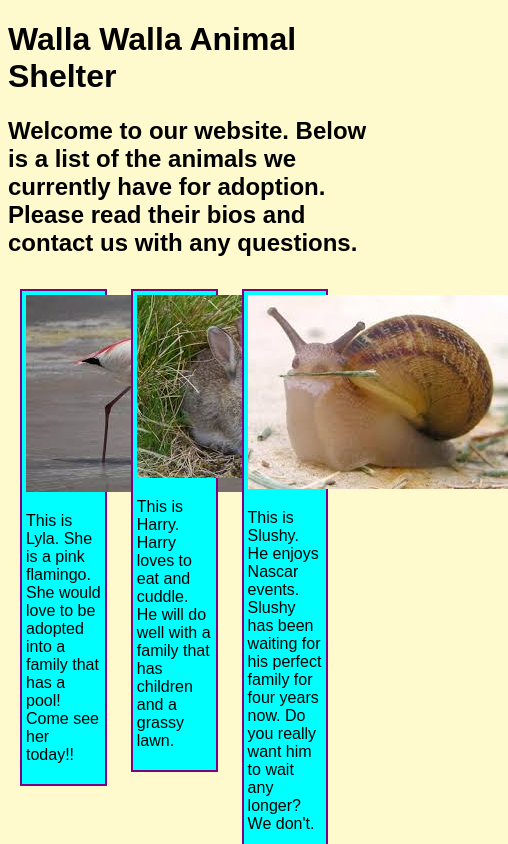
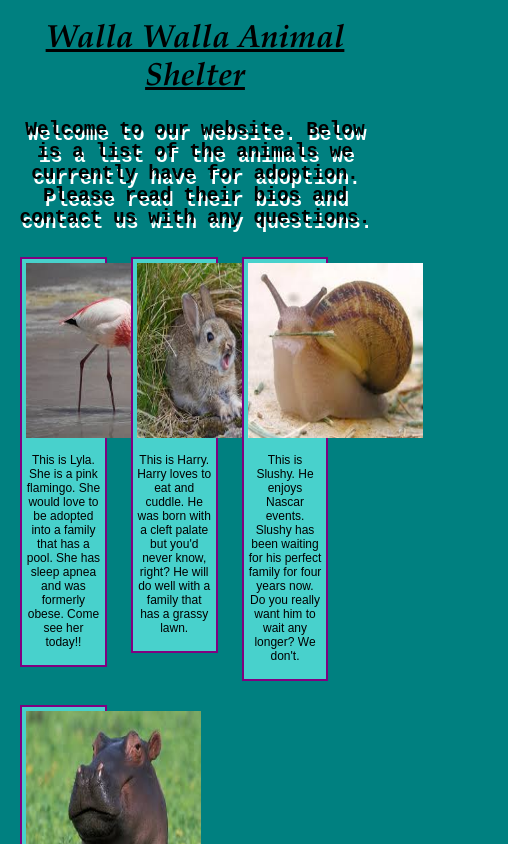
Before and after one commit to CallaRudolph/animal-shelter, a plain HTML site: page index.html in a window 390 px wide. Shown: the top 844 px of the page, 508 px wide, since content can reach past the window. Drawn offline with Linux system fonts and the light colour scheme.

Commit message:
update formatting in columns and create multiple media query elements

```diff
--- a/css/styles.css
+++ b/css/styles.css
@@ -1,9 +1,26 @@
 body {
-  background-color: lemonchiffon;
+  background-color: aquamarine;
   font-family: sans-serif;
 }
+
 .main {
   width: 100%;
+  text-align: center;
+  font-size: 12px;
+}
+
+h1 {
+  text-align: center;
+  font-family: "Palatino Linotype", "Book Antiqua", Palatino, serid;
+  font-style: oblique;
+  text-decoration: underline;
+}
+
+h2 {
+  text-align:center;
+  font-family: monospace;
+  font: lucida;
+  text-shadow: white 2px 5px;
 }
 
 .column {
@@ -13,13 +30,35 @@ body {
   border: 2px solid purple;
   padding: 4px;
   margin: 12px;
-  background-color: cyan;
+  background-color: mediumturquoise;
 }
-.img {
-  width: 20%;
-  height: 20%;
+
+.column img {
+  width: 175px;
+  height: 175px;
 }
+
 h6 {
   display:block;
   clear: left;
 }
+
+@media screen and (max-width: 768px) and (min-width: 600px) {
+  body {
+    background-color: black;
+    color: white;
+  }
+}
+
+@media screen and (max-width: 600px) and (min-width: 480px) {
+  body {
+    background-color: red;
+    color: white;
+  }
+}
+
+@media screen and (max-width: 480px) {
+  body {
+    background-color: teal;
+  }
+}
--- a/index.html
+++ b/index.html
@@ -1,7 +1,7 @@
 <!DOCTYPE html>
 <html>
   <head>
-    <link href="css/styles.css" rel="stylesheet" type="text/css">
+    <link href="css/styles.css" rel="stylesheet" type="text/css" media="all">
     <title>Animal Shelter</title>
   </head>
   <body>
@@ -10,11 +10,11 @@
     <div class="main">
       <div class="column">
           <img src="images/flamingo.jpeg" alt="picture of a flamingo">
-        <p>This is Lyla. She is a pink flamingo. She would love to be adopted into a family that has a pool! Come see her today!!</p>
+        <p>This is Lyla. She is a pink flamingo. She would love to be adopted into a family that has a pool. She has sleep apnea and was formerly obese. Come see her today!!</p>
       </div>
       <div class="column">
         <img src="images/rabbit.jpeg" alt="picture of a rabbit">
-        <p>This is Harry. Harry loves to eat and cuddle. He will do well with a family that has children and a grassy lawn.</p>
+        <p>This is Harry. Harry loves to eat and cuddle. He was born with a cleft palate but you'd never know, right? He will do well with a family that has a grassy lawn.</p>
       </div>
       <div class="column">
         <img src="images/snail.jpeg" alt="picture of a snail">
@@ -22,10 +22,10 @@
       </div>
       <div class="column">
         <img src="images/hippo.jpeg" alt="picture of a hippo">
-        <p>This is Tinker Bell. She has done well on her diet and is now ready for adoption. She doesn't require much, other than a hot tub and snuggling at night.</p>
+        <p>This is Tinker Bell. She has done very well on her diet and is now ready for adoption. She doesn't require much, other than a hot tub and to snuggle you at night.</p>
       </div>
     </div>
-    <br>
+    <br><br><br><br>
     <h6>Thank you for agreeing to adopt all of our animals. Please email us at <a href="mailto:wallawalla@shelter.com">this email address</a> to be billed accordingly.</h6>
 
 
```
